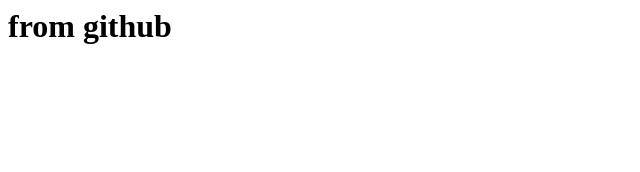
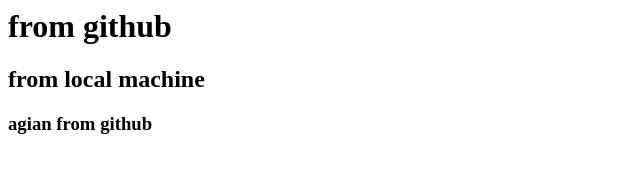
Before and after one commit to DhanshriTorawane/from-github, a plain HTML site: page index.html in a window 1280 px wide. Shown: the whole page, without its empty margins (0-640 px from the left). Drawn offline with Linux system fonts and the light colour scheme.

Commit message:
Add h3 header from Github

```diff
--- a/index.html
+++ b/index.html
@@ -1 +1,3 @@
 <h1>from github</h1>
+<h2>from local machine</h2>
+<h3>agian from github</h3>
```
